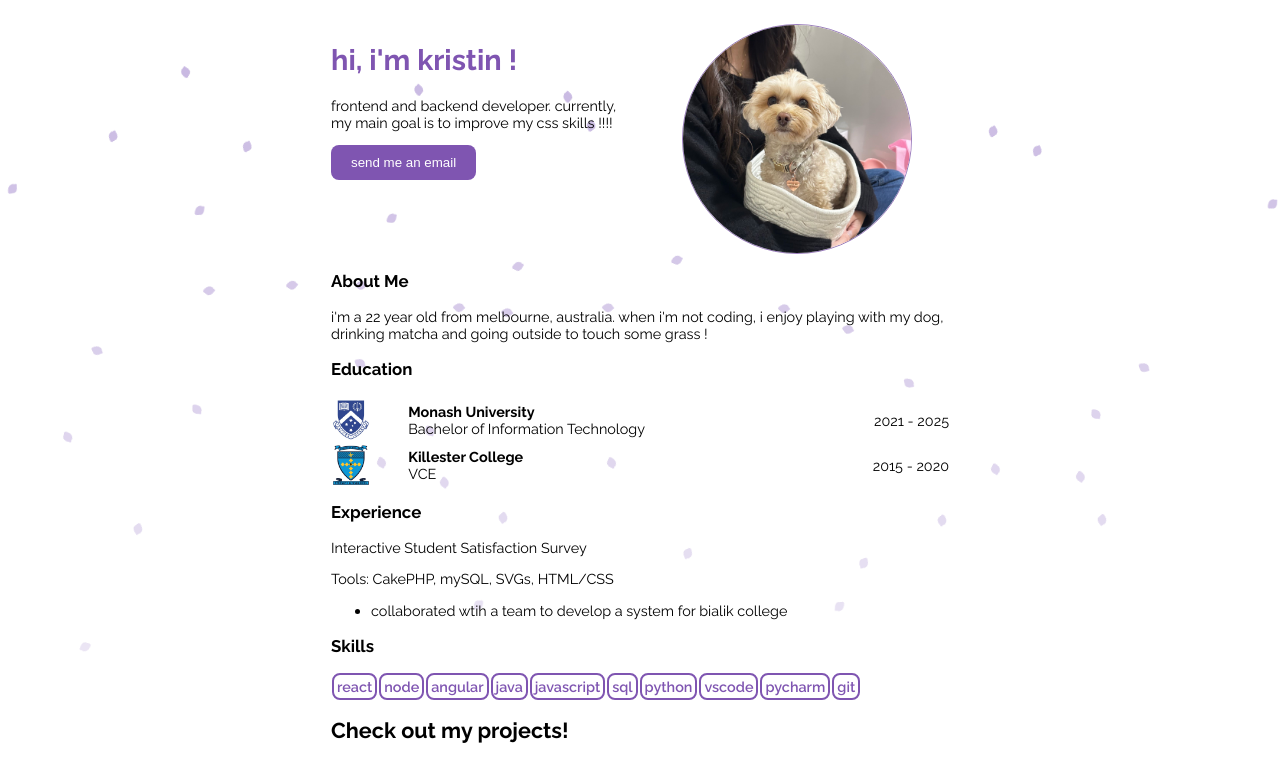
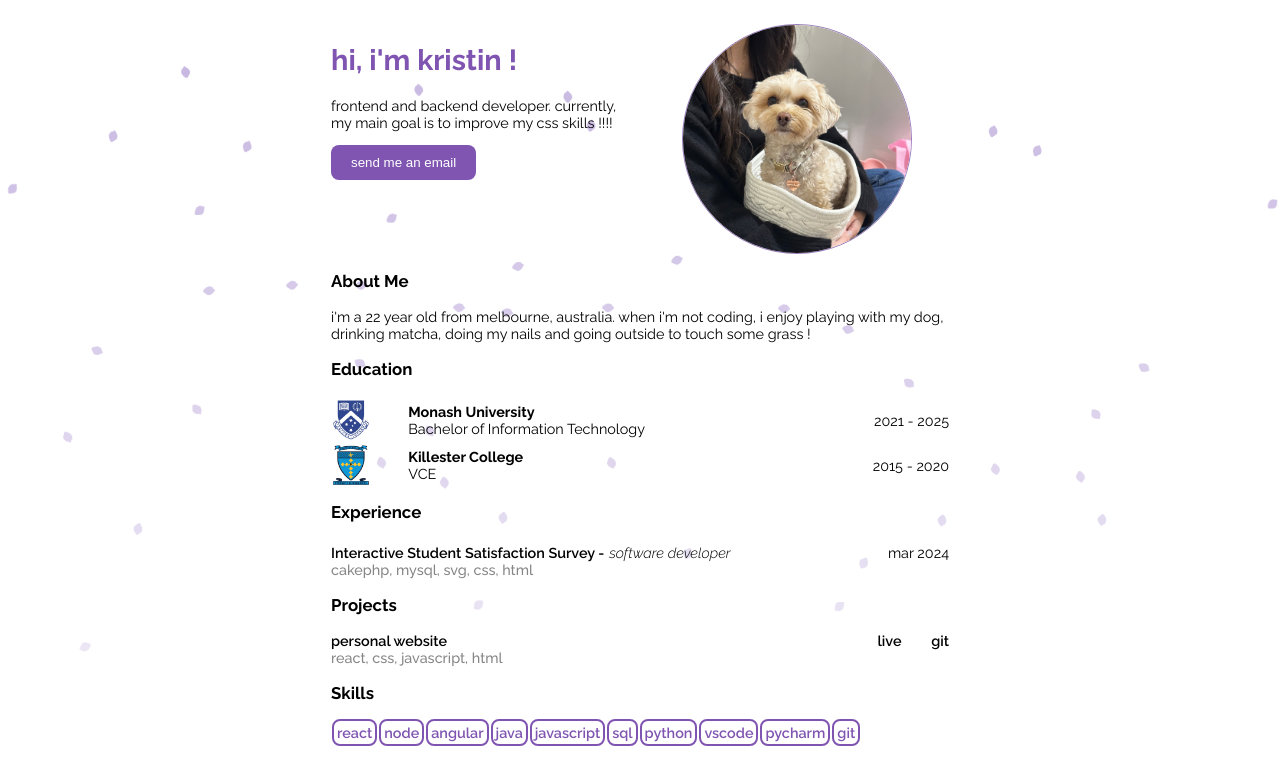
Before and after one commit to kristindo/Personal-Website, a React (Create React App) app in the folder frontend/: page / in a window 1280 px wide. Shown: the top 784 px of the page. Built offline with nearby package versions, Linux system fonts and the light colour scheme.

Commit message:
Added project section and css

```diff
--- a/frontend/src/App.css
+++ b/frontend/src/App.css
@@ -62,17 +62,11 @@
     margin-right: auto;
   }
 
-  .about {
+  .about, .projects, .experience, .education, .skills {
     text-align: center;
   }
 
-  .education {
-    text-align: center;
-  }
 
-  .skills {
-    text-align: center;
-  }
 }
 
 /* More than 600px */
--- a/frontend/src/App.js
+++ b/frontend/src/App.js
@@ -49,7 +49,7 @@ function App() {
       <div>
         <h3 className="about">About Me</h3>
         <p>
-          i'm a {age} year old from melbourne, australia. when i'm not coding, i enjoy playing with my dog, drinking matcha and going outside to touch some grass !
+          i'm a {age} year old from melbourne, australia. when i'm not coding, i enjoy playing with my dog, drinking matcha, doing my nails and going outside to touch some grass !
         </p>
       </div>
 
@@ -75,19 +75,22 @@ function App() {
 
       {/** Experience Section */}
       <div>
-        <h3>Experience</h3>
+        <h3 className = "experience">Experience</h3>
         <Experience />
       </div>
 
-      {/** Skills Section */}
+
+
+      {/** Projects Section */}
+      <div>
+          <h3 className = "projects">Projects</h3>
+        <Projects project="personal website" live="https://kristindo.me/" git="https://github.com/kristindo/Personal-Website" />
+      </div>
+
+            {/** Skills Section */}
       <div className="skills">
         <h3>Skills</h3>
         <Skills />
-      </div>
-
-      {/** Projects Section */}
-      <div>
-        <Projects />
       </div>
 
     </div>
--- a/frontend/src/Modal/FormModal.module.css
+++ b/frontend/src/Modal/FormModal.module.css
@@ -124,7 +124,7 @@ textarea {
 @media only screen and (min-width: 450px) {
   .modalcontainer {
     max-width: 586px;
-    height: 55vh;
+    height: 470px;;
   }
 
   .title {
--- a/frontend/src/components/Experience/Experience.js
+++ b/frontend/src/components/Experience/Experience.js
@@ -1,16 +1,19 @@
-import react from 'react';
 import styles from './Experience.module.css';
 
-function Experience({ company, project, date }) {
+function Experience() {
   return (
     <div>
       <div>
-        <div className={styles.company}>Interactive Student Satisfaction Survey</div>
-        <div><p>Tools: CakePHP, mySQL, SVGs, HTML/CSS</p></div>
-        <div>
-          <ul>
-            <li>collaborated wtih a team to develop a system for bialik college </li>
-          </ul>
+        <div className={styles.job}>
+          <div className={styles.company}>
+            <p className = {styles.name}>Interactive Student Satisfaction Survey - </p>{' '}
+            <p className={styles.role}> software developer </p>
+          </div>
+          <div className={styles.date}>mar 2024</div>
+        </div>
+        <div className={styles.tools_container}>
+          {' '}
+          cakephp, mysql, svg, css, html
         </div>
       </div>
     </div>
--- a/frontend/src/components/Experience/Experience.module.css
+++ b/frontend/src/components/Experience/Experience.module.css
@@ -0,0 +1,43 @@
+.company {
+    font-weight: 600;
+
+        display: flex;
+        gap: 0.3rem;
+}
+
+.tools {
+
+    font-weight: 500;
+}
+
+.tools_container {
+    font-weight: 500;
+        color:rgb(134, 134, 134)
+}
+
+.info_container {
+    margin: 0;
+}
+
+.role {
+    font-style: italic;
+    font-weight: 300;
+    margin: 0px;
+}
+
+.job {
+    display: grid;
+    grid-template-columns: 5fr 1fr;
+    gap: 0;
+    padding-top: 5px;
+    align-items: center;
+}
+
+.date {
+    justify-self: end;
+    margin: 0px;
+}
+
+.name {
+    margin: 0px;
+}
--- a/frontend/src/components/Projects/Projects.js
+++ b/frontend/src/components/Projects/Projects.js
@@ -1,10 +1,20 @@
-import React from 'react';
+
 import styles from './Projects.module.css';
 
-function Projects() {
+function Projects({project, live, git}) {
   return (
     <div>
-      <h2>Check out my projects!</h2>
+
+      <div>
+        <div className = {styles.name}>
+          <p className = {styles.project}>{project}</p>
+          <a href={live}><p className = {styles.live}>live</p></a>
+          <a href={git}><p className = {styles.git}>git</p></a>
+        </div>
+        <div className = {styles.tools}>
+          react, css, javascript, html
+        </div>
+      </div>
     </div>
   );
 }
--- a/frontend/src/components/Projects/Projects.module.css
+++ b/frontend/src/components/Projects/Projects.module.css
@@ -0,0 +1,30 @@
+.name {
+    font-weight: 600;
+
+  display: grid;
+  grid-template-columns: 11fr 1fr 1fr;
+  gap: 0;
+
+}
+
+.git, .live  {
+    margin: 0px;
+    justify-self: end;
+}
+
+.project {
+    margin: 0px;
+}
+.tools {
+        font-weight: 500;
+        color:rgb(134, 134, 134)
+}
+
+a {
+    text-decoration: none;
+    color: black;
+}
+
+a:hover{
+    text-decoration: underline;
+}
```
